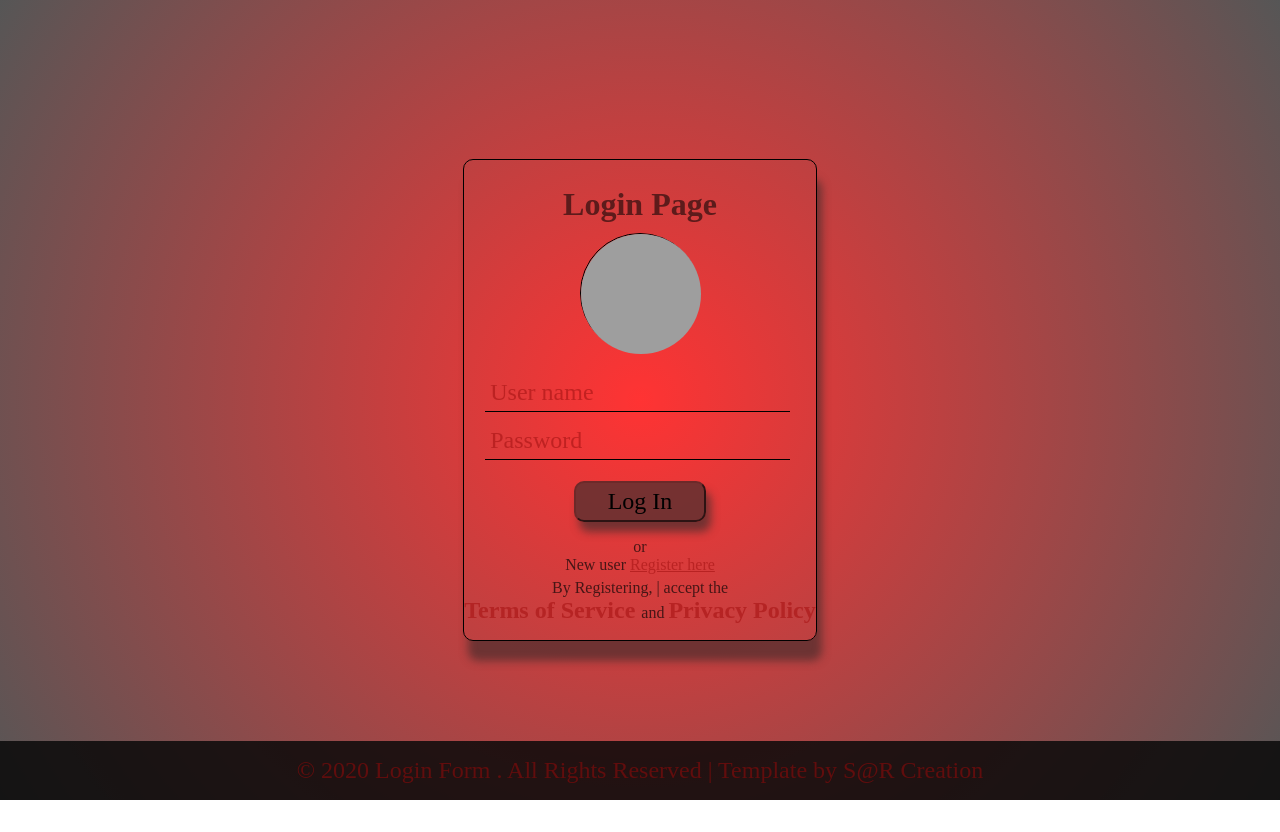
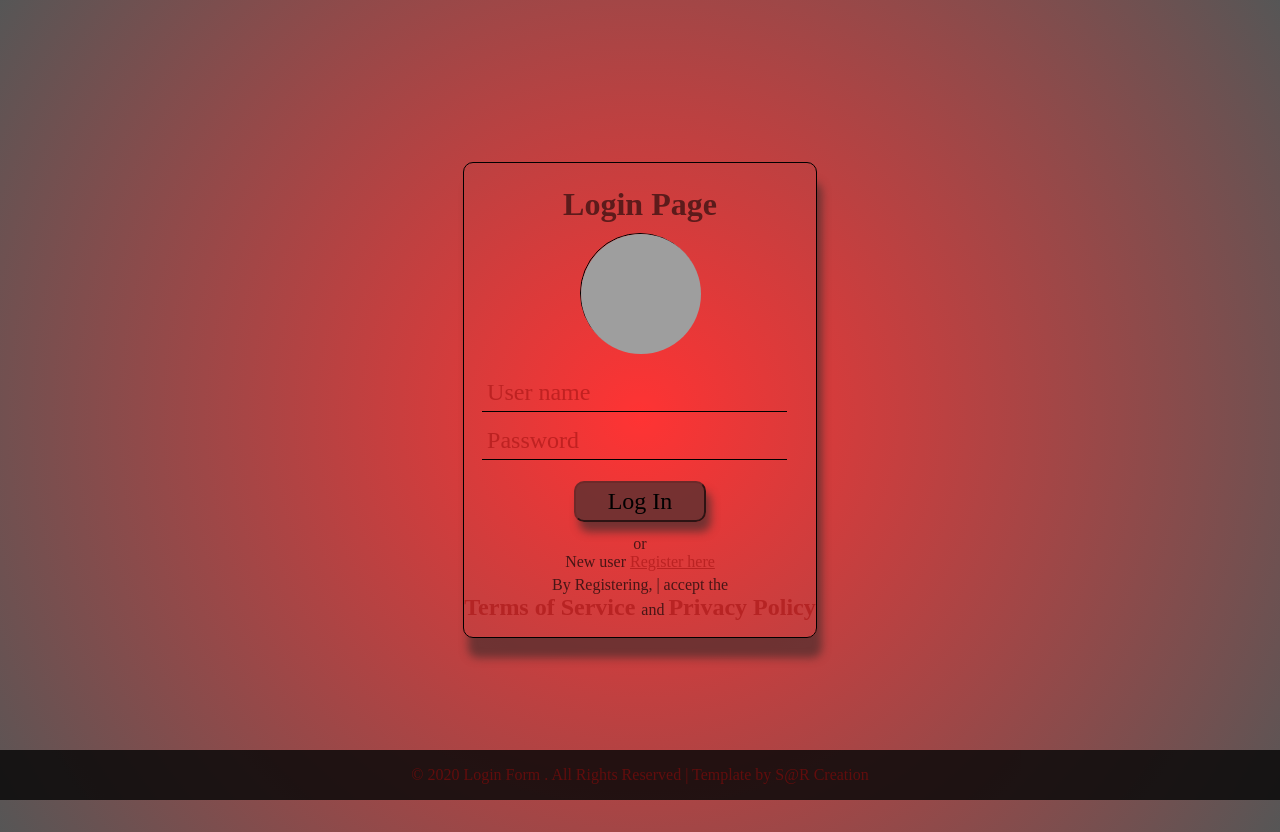
Before and after one commit to sidhik4742/To-Do-App, a React (Create React App) app: page /todoapp in a window 1280 px wide. Before the commit the page ends 800 px from the top, so only its background shows below. Built offline with nearby package versions, Linux system fonts and the light colour scheme; grey boxes are pictures that could not be loaded; the HTML template or start-up script is replaced by a standard one.

Commit message:
changing some footer design

```diff
--- a/src/Component/Footer/Footer.css
+++ b/src/Component/Footer/Footer.css
@@ -1,7 +1,5 @@
 .footer{
     background-color: rgba(9, 9, 9, 0.842);
-    /* display: flex; */
-    /* justify-content: center; */
     margin: 0;
     padding-bottom: 1rem;
     position: fixed;
@@ -14,7 +12,7 @@
     padding-top: 1rem;
     color: rgba(112, 12, 12, 0.815);
     text-align: center;
-    font-size: x-large;
+    font-size: medium;
 }
 .footer p a{
     text-decoration: none;
--- a/src/Component/Login/Login.css
+++ b/src/Component/Login/Login.css
@@ -3,6 +3,7 @@
   display: flex;
   justify-content: center;
   align-items: center;
+  margin-bottom: 2rem;
 }
 .login main {
   border: 1px solid black;
@@ -10,7 +11,7 @@
   box-shadow: 5px 20px 8px rgba(91, 48, 48, 0.815);
 }
 .form {
-  padding: 1rem;
+  padding: 0.8rem;
 }
 .login h1 {
   text-align: center;
@@ -123,6 +124,6 @@ span {
   }
   .temsService a {
     color: rgba(170, 22, 22, 0.664);
-    font-size: larger;
+    font-size: x-small;
   }
 }
--- a/src/Component/Login/Login.js
+++ b/src/Component/Login/Login.js
@@ -43,7 +43,6 @@ function Login(props) {
       data: {
         userName: props.state.userName,
         password: props.state.password,
-        Token: "123",
       },
     })
       .then((response) => {
@@ -52,15 +51,15 @@ function Login(props) {
         //   userName: "",
         //   password: "",
         // });
-        // console.log(response.data);
-        if (response.data.Token === "123") {
+        console.log(response.data);
+        // if (response.data.Token === "123") {
           console.log("success");
-          const itemList = response.data.items;
+          // const itemList = response.data.items;
           // console.log(itemList);
-          setItems(itemList); //data from server is store to state
-          sessionStorage.setItem("itemList", JSON.stringify(itemList));
-          history.push("/todoapp/main");
-        }
+          // setItems(itemList); //data from server is store to state
+          // sessionStorage.setItem("itemList", JSON.stringify(itemList));
+          // history.push("/todoapp/main");
+        // }
       })
       .catch((error) => {
         console.log(error);
```
